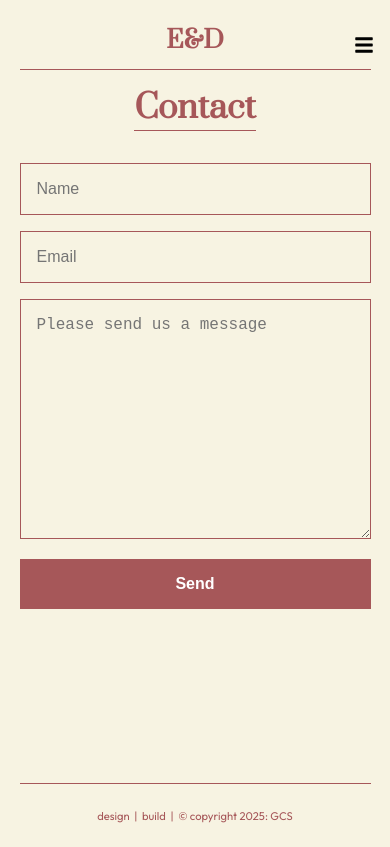
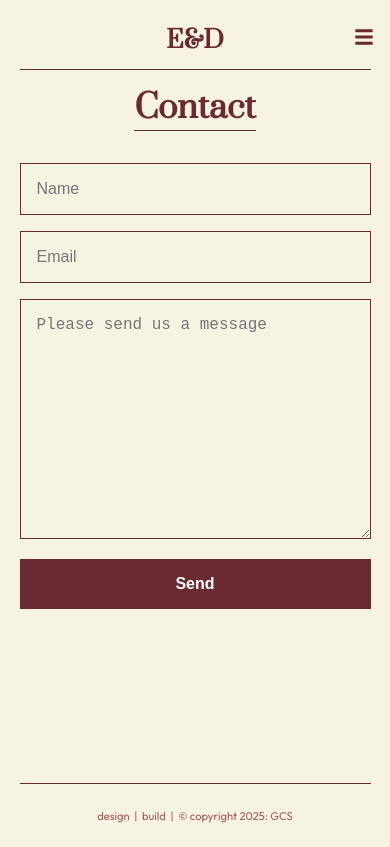
Before and after one commit to GarySimons/ellia-dylan-wedding, a React (Create React App) app: page /contact in a window 390 px wide. Built offline with nearby package versions, Linux system fonts and the light colour scheme; a web font is replaced by a local one.

Commit message:
colour variables. Spacing and hamburger position

```diff
--- a/src/assets/colors.sass
+++ b/src/assets/colors.sass
@@ -1 +1,4 @@
 $main-red: #692a32;
+$second-red: #a65759;
+$third-red: #d0958d;
+$background-colour: #f7f3e2;
--- a/src/components/EmailFormStyles.scss
+++ b/src/components/EmailFormStyles.scss
@@ -1,3 +1,5 @@
+@import "../assets/colors.sass";
+
 .contact-form {
   width: 90vw;
   max-width: 700px;
@@ -12,7 +14,7 @@
   input {
     width: 100%;
     padding: 1rem;
-    border: 0.1rem solid #a65759;
+    border: 0.1rem solid $main-red;
     background: none;
     color: #000000;
     font-size: 1rem;
@@ -26,7 +28,7 @@
     width: 100%;
     padding: 1rem;
     min-height: 15rem;
-    border: 0.1rem solid #a65759;
+    border: 0.1rem solid $main-red;
     background: none;
     color: #000000;
     font-size: 1rem;
@@ -39,7 +41,7 @@
   button {
     width: 100%;
     padding: 1rem;
-    background: #a65759;
+    background: $main-red;
     color: #ffffff;
     border: none;
     cursor: pointer;
--- a/src/components/FooterStyles.scss
+++ b/src/components/FooterStyles.scss
@@ -1,3 +1,5 @@
+@import "../assets/colors.sass";
+
 .footer-container {
     display: flex;
     justify-content: center;
@@ -5,7 +7,7 @@
     height: 4rem;
     width: 90vw;
     max-width: 700px;
-    border-top: 0.08rem solid #a65759;
+    border-top: 0.08rem solid $main-red;
     font-size: 0.7rem;
     margin: 1.5rem auto 0 auto;
 }
--- a/src/components/Navbar.js
+++ b/src/components/Navbar.js
@@ -73,9 +73,9 @@ const Navbar = () => {
         </ul>
         <div className="hamburger" onClick={handleClick}>
           {hamburgerClick ? (
-            <FaTimes size={20} style={{ color: "#000000" }} />
+            <FaTimes size={20} style={{ color: "#ffffff" }} />
           ) : (
-            <FaBars size={20} style={{ color: "#000000" }} />
+            <FaBars size={20} style={{ color: "#692a32" }} />
           )}
         </div>
       </div>
--- a/src/components/NavbarStyles.scss
+++ b/src/components/NavbarStyles.scss
@@ -1,3 +1,5 @@
+@import "../assets/colors.sass";
+
 body.no-scroll {
   overflow: hidden;
 }
@@ -15,12 +17,12 @@ body.no-scroll {
     font-family: "Prata", serif;
     font-weight: 600;
     font-size: 1.5rem;
-    color: #a65759;
+    color: $main-red;
     margin: 0 0 .75rem 0;
   }
 
   .nav-links-container {
-    border-top: 0.08rem solid #a65759;
+    border-top: 0.08rem solid $main-red;
     width: 100%;
   }
 
@@ -36,7 +38,7 @@ body.no-scroll {
     width: 100vw;
     height: 100vh;
     transition: 0.3s;
-    background-color: rgba($color: #000000, $alpha: 0.8);
+    background-color: rgba($color: #000000, $alpha: 0.9);
     gap: 1.5rem;
     margin: 0;
     z-index: 9;
@@ -62,14 +64,14 @@ body.no-scroll {
 
       @media (min-width: 480px) {
         font-size: 0.9rem;
-        color: #cc989a;
+        color: $second-red;
       }
     }
   }
 }
 
 .nav-menu a.active-link {
-  color: #a65759;
+  color: $third-red;
   text-decoration: underline;
   text-decoration-thickness: 0.08rem;
   text-underline-offset: 0.35rem;
@@ -82,7 +84,7 @@ body.no-scroll {
 .hamburger {
   display: block;
   position: absolute;
-  top: 2.2rem;
+  top: 1.7rem;
   right: 1rem;
   z-index: 10;
 
--- a/src/index.scss
+++ b/src/index.scss
@@ -1,5 +1,6 @@
 @import url("https://fonts.googleapis.com/css2?family=Grandiflora+One&family=Outfit:wght@100..900&display=swap");
 @import url('https://fonts.googleapis.com/css2?family=Prata&display=swap');
+@import "./assets/colors.sass";
 
 * {
   box-sizing: border-box;
@@ -10,7 +11,7 @@
 h1,
 p,
 a {
-  color: #a65759;
+  color: $second-red;
 }
 
 body {
@@ -20,7 +21,7 @@ body {
   -webkit-font-smoothing: antialiased;
   -moz-osx-font-smoothing: grayscale;
 
-  background: #f7f3e2;
+  background: $background-colour;
 }
 
 ul {
@@ -55,13 +56,13 @@ code {
     font-family: "Prata", serif;
     font-weight: 600;
     font-size: 2rem;
-    color: #a65759;
-    border-bottom: 0.08rem solid #a65759;
+    color: $main-red;
+    border-bottom: 0.08rem solid $main-red;
     margin: 0 0 2rem 0;
 
     @media screen and (min-width:420px) {
-      font-size: 2.5rem;
-      margin: 0 0 3rem 0;
+      font-size: 2.25rem;
+      margin: 0 0 2.5rem 0;
     }
   }
 
@@ -99,6 +100,7 @@ code {
     &.bold {
       font-weight: 800;
       margin-bottom: 1rem;
+      color: $main-red !important;
     }
   }
 
@@ -115,6 +117,7 @@ code {
     &.bold {
       font-weight: 800;
       margin-bottom: 0;
+      color: $main-red;
     }
 
     &.link {
--- a/src/routes/HomeStyles.scss
+++ b/src/routes/HomeStyles.scss
@@ -42,7 +42,6 @@
     font-family: "Prata", serif;
     font-weight: 400;
     font-size:6.15rem;
-    // color: #692a32;
     color: $main-red;
     z-index: 1;
 
@@ -51,15 +50,14 @@
     }
 
     &.and {
-      // font-family: "Grandiflora One", serif;
-      color: #d0958d;
+      color: $third-red;
       margin: -9.5rem -3.5rem;
       z-index: 0;
       font-size: 11rem;
       opacity: 0.5;
 
       @media (min-width: 480px) {
-        margin: -3rem -3.5rem;
+        margin: -3rem -3.5rem -4rem -3.5rem;
         font-size: 13rem;
         opacity: 1;
       }
@@ -98,7 +96,7 @@
 
   .home-line {
     width: 100%;
-    border: 0.04rem solid #a65759;
+    border: 0.04rem solid $second-red;
     text-align: center;
   }
 
```
Also changed, not shown: src/routes/AccommodationGrid.js (deleted, +0 -36 lines).
